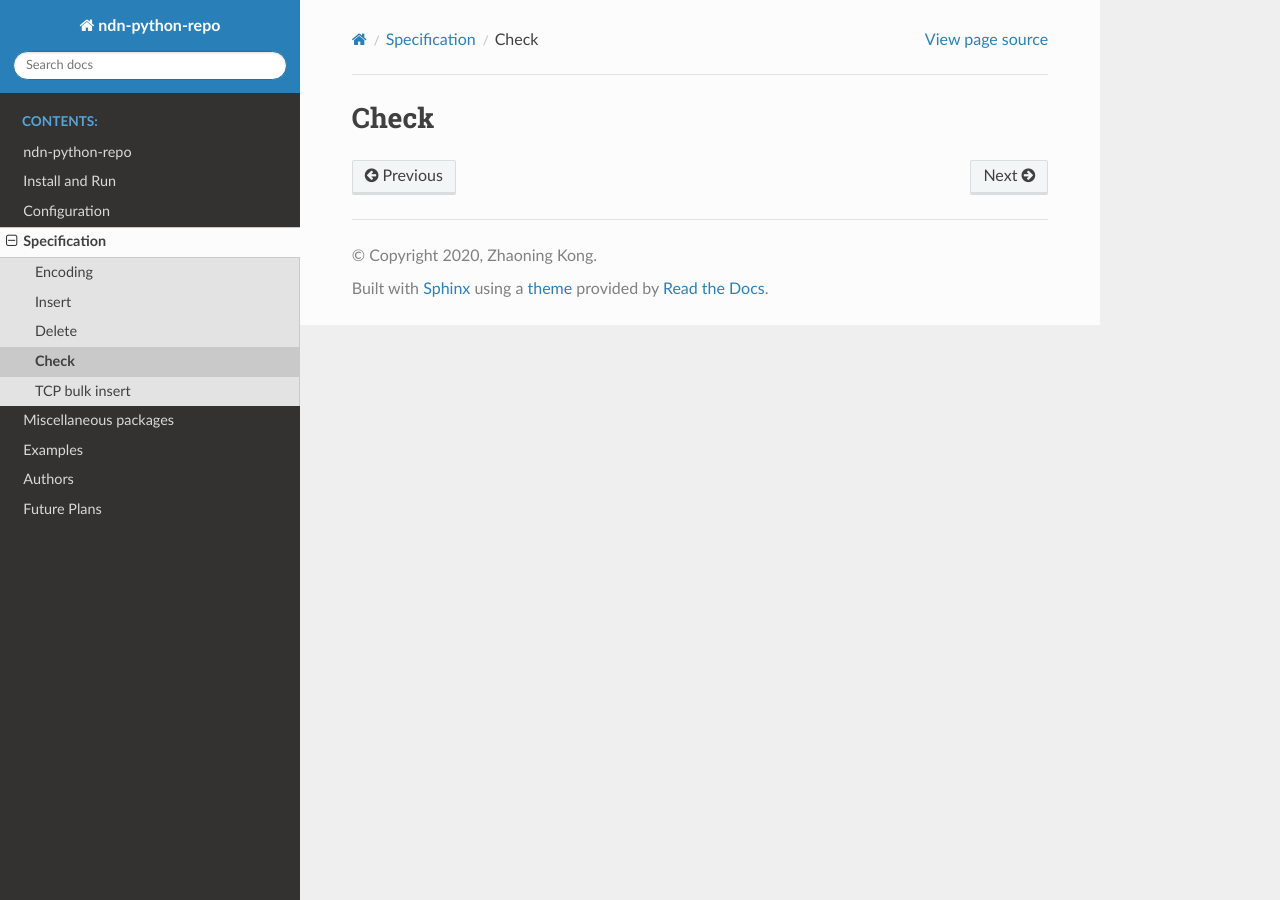
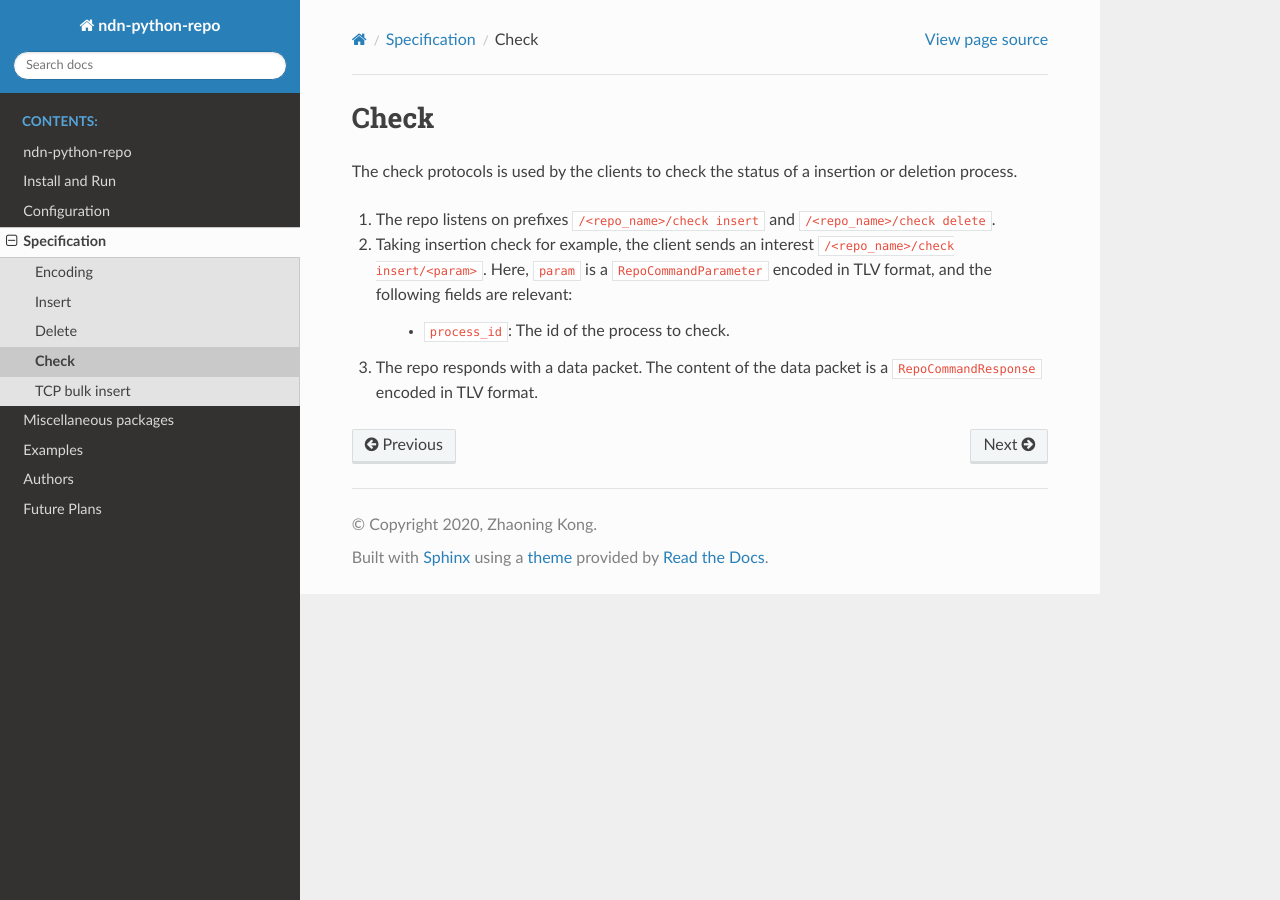
Before and after one commit to UCLA-IRL/ndn-python-repo, a Sphinx documentation site: the page built from docs/src/specification/check.rst, in a window 1280 px wide. Built offline with Sphinx 7.4.7 and the Read the Docs theme 2.0.0, drawn with Linux system fonts in a browser that asks for light colours.

Commit message:
docs: add specs for check

```diff
--- a/docs/src/specification/check.rst
+++ b/docs/src/specification/check.rst
@@ -2,3 +2,14 @@
 
 Check
 =====
+
+The check protocols is used by the clients to check the status of a
+insertion or deletion process.
+
+1. The repo listens on prefixes ``/<repo_name>/check insert`` and ``/<repo_name>/check delete``.
+
+2. Taking insertion check for example, the client sends an interest ``/<repo_name>/check insert/<param>``. Here, ``param`` is a ``RepoCommandParameter`` encoded in TLV format, and the following fields are relevant:
+
+    * ``process_id``: The id of the process to check.
+
+3. The repo responds with a data packet. The content of the data packet is a ``RepoCommandResponse`` encoded in TLV format.
```
